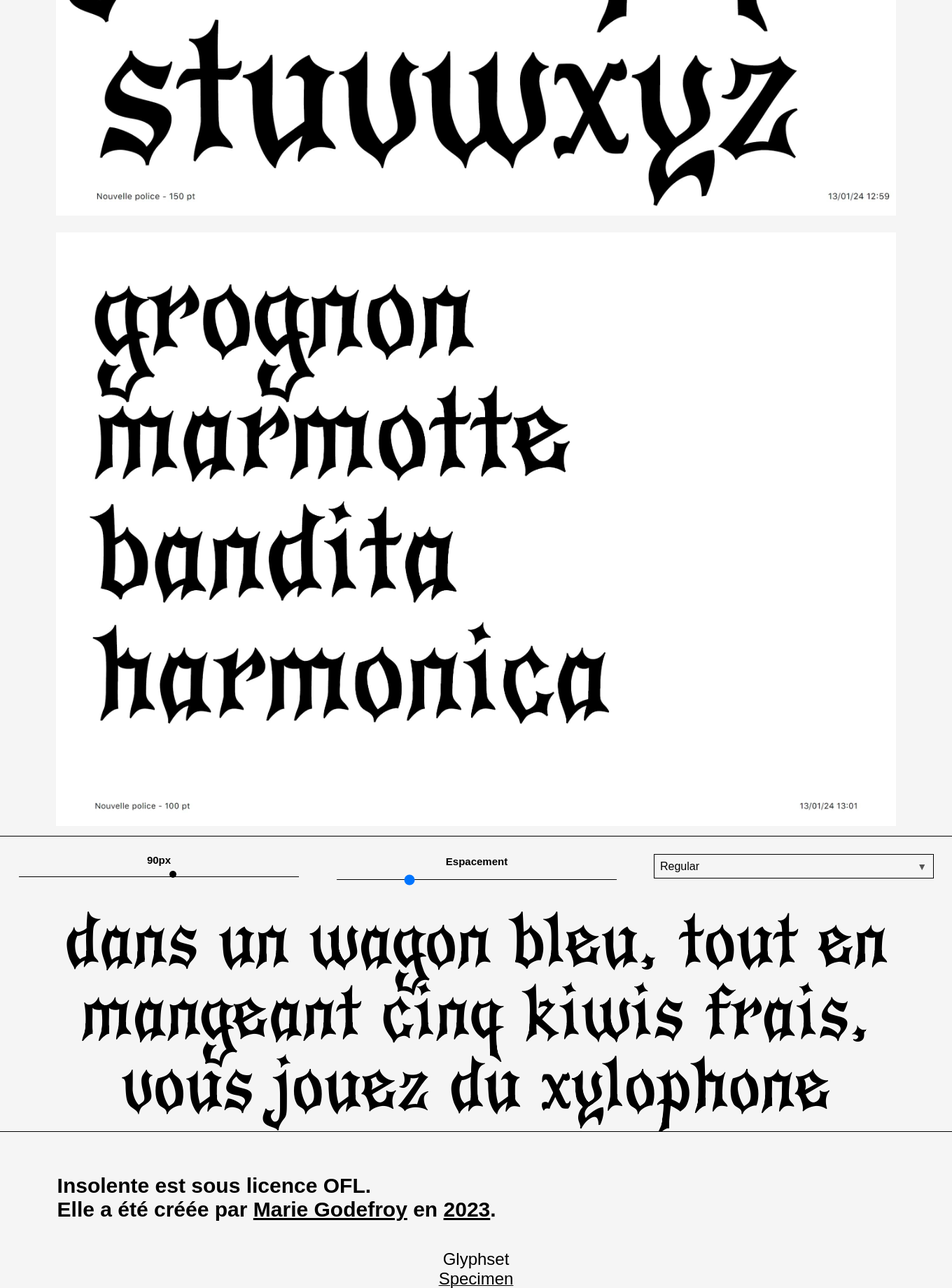
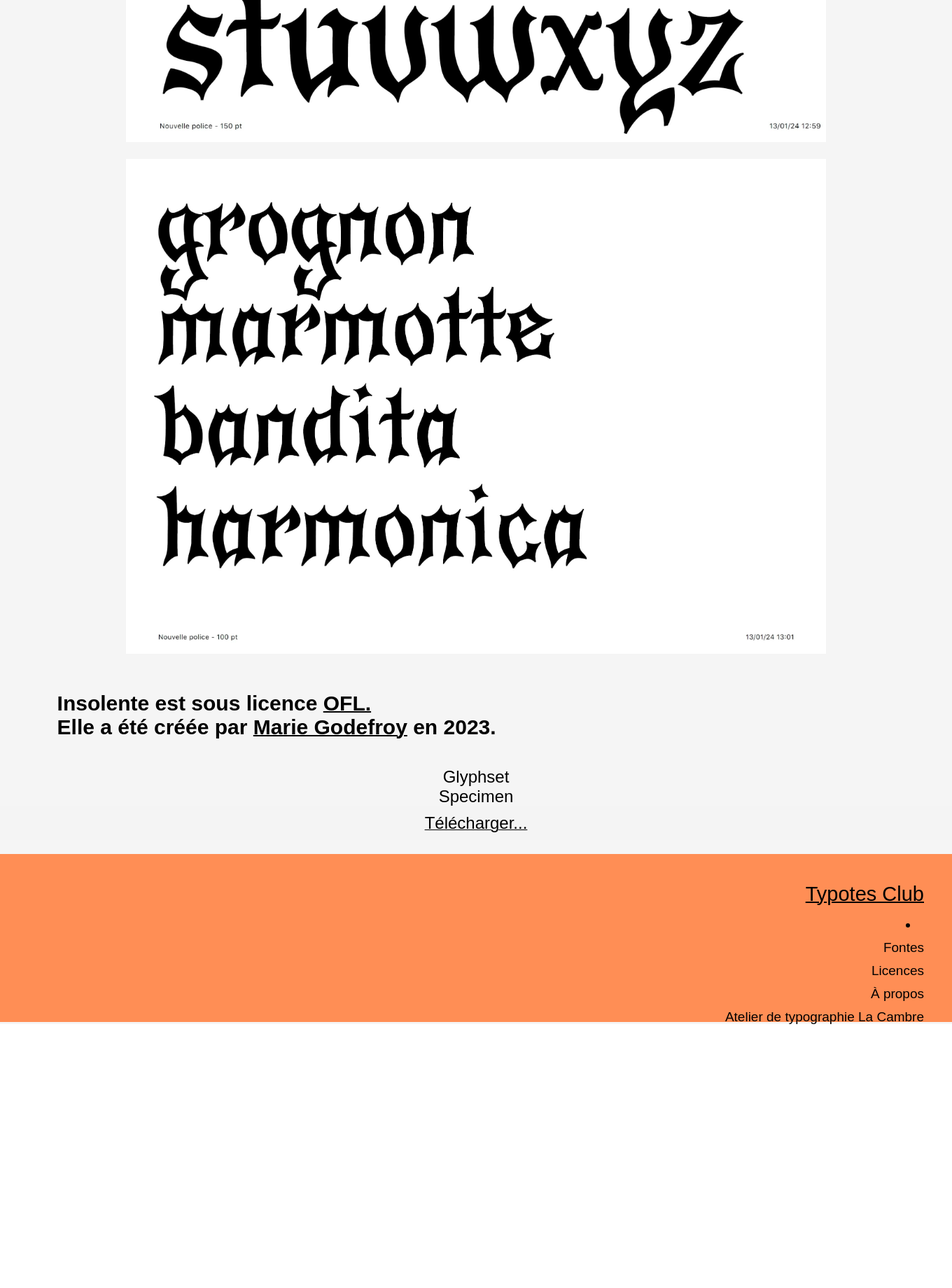
Before and after one commit to AdrienGantner/typotheque, a PHP site: page /fontes/insolente/index.html in a window 1360 px wide. Shown: the part 3600-5440 px from the top of the page at 70% size. After the commit the page ends 5063 px from the top, so only its background shows below. Run offline with PHP 8.4, Linux system fonts and the light colour scheme; some web fonts are replaced.

Commit message:
Add files via upload
major graphic updates

```diff
--- a/responsive-landing-page-2/fontes/insolente/index.html
+++ b/responsive-landing-page-2/fontes/insolente/index.html
@@ -8,26 +8,64 @@
 
 </head>
 <body>
+
     <!-------------------------------------------- menu------------------------------------------------>
 <section id="fixed">
     <div id="landing">
         <header class="header">
-            <a href="../../index.html" class="logo">Typothèque</a>
+            <a href="../../index.html"></a>
             <div id="white-bkgd"></div>
             <input class="menu-btn" type="checkbox" id="menu-btn" />
             <label class="menu-icon" for="menu-btn"><span class="navicon"></span></label>
             <ul class="menu">
-            <li><a href="#fontes">Fontes</a></li>
-            <li><a href="#licences">Licences</a></li>
+            <li><a href="../../index.html#moveable">Fontes</a></li>
+            <li><a href="../../licences/index.html">Licences</a></li>
             <li><a href="#auhasard">À Propos</a></li>
             </ul>
         </header>
     </div>
 
+
+    <div class="image-container">
+        <a href="../../index.html"><img id="logo" src="../../logo-circle-stroke.svg"f></a>
+    </div>
+
+
+
+<!-- <a href="../../index.html" class="logo"><img id="logo" src="../../logo-circle-stroke.svg"></a> -->
 <!--   FONT NAME   -->
 <div id="container-titre">
-    <p id="font-name">Insolente</p>
+    <p id="font-name">insolente</p>
     <button type="button" class="tags">Fonte gothique Eugénie Bidaut 2023</button>
+</div>
+
+
+
+<div id="editable-container">
+
+    <div class="setting-flex">
+        <div class="flex box1">
+            <div id="fontSizeDisplay"> <span id="fontSizeValue" class="txt">90</span>px</div>
+            <input type="range" min="10" max="150" value="87" class="slider txt" id="fontSlider">
+        </div>
+
+        <div class="container flex box2">
+            <label for="lineHeightSlider" class="txt">Espacement</label><br>
+            <input type="range" id="lineHeightSlider" class="slider" min="1" max="3" step="0.1" value="1.5">
+        </div>
+
+        <div id="font-dropdown" class="container flex box3" >
+            <div class="custom-dropdown-container">
+                <select name="fonts" class="txt">
+                    <option value="font1" style="width: 300px;">Regular</option>
+                </select>
+                <div class="dropdown-icon" class="txt">&#9660;</div>
+            </div>
+        </div>
+    </div>
+    <div id="textContainer">
+        <div class="editabletxt" class="txt" id="editableText" contenteditable="true" tag autocomplete="off" autocorrect="off" autocapitalize="off" spellcheck="false"> dans un wagon bleu, tout en mangeant cinq kiwis frais, vous jouez du xylophone</div>
+    </div>
 </div>
 
 <!--buttons for color change-->
@@ -65,53 +103,28 @@
 
 
 
-<div id="editable-container">
-
-    <div class="setting-flex">
-        <div class="flex box1">
-            <div id="fontSizeDisplay"> <span id="fontSizeValue" class="txt">90</span>px</div>
-            <input type="range" min="10" max="150" value="87" class="slider txt" id="fontSlider">
-        </div>
-
-        <div class="container flex box2">
-            <label for="lineHeightSlider" class="txt">Espacement</label><br>
-            <input type="range" id="lineHeightSlider" class="slider" min="1" max="3" step="0.1" value="1.5">
-        </div>
-
-        <div id="font-dropdown" class="container flex box3" >
-            <div class="custom-dropdown-container">
-                <select name="fonts" class="txt">
-                    <option value="font1" style="width: 300px;">Regular</option>
-                </select>
-                <div class="dropdown-icon" class="txt">&#9660;</div>
-            </div>
-        </div>
-    </div>
-    <div id="textContainer">
-        <div class="editabletxt" class="txt" id="editableText" contenteditable="true" tag autocomplete="off" autocorrect="off" autocapitalize="off" spellcheck="false"> dans un wagon bleu, tout en mangeant cinq kiwis frais, vous jouez du xylophone</div>
-    </div>
-</div>
-
 <!-- <h1>En usage</h1>
 
 <div id="container-en-usage">
 </div> -->
 
 <!-- <h1>Détails</h1> -->
-<h1 id="details">Insolente est sous licence OFL.<br>
-    Elle a été créée par <u>Marie&nbsp;Godefroy</u> en <u>2023</u>. </h1>
+<h1 id="details">Insolente est sous licence&nbsp;<u><a target="_blank" href="../../licences/index.html#licence-ofl">OFL.</a></u><br>
+    Elle a été créée par <u>Marie&nbsp;Godefroy</u> en 2023. </h1>
 
 <!-- <div id="button">
     <h1>Glyphset</h1>
 </div> -->
 
+
+<!----------functionning link blocks!------------>
 <div id="links">
     <a href="glyphset">Glyphset</a><br>
     <a href="specimen" class="links specimen">Specimen</a><br>
 
-    <button type="button" class="collapsible links">Télécharger</button>
+    <button type="button" class="collapsible links">Télécharger...</button>
 <div class="content">
-      <p>Cette fonte est téléchargeable sous la licence <u>OFL </u>.<br>
+  <p>Cette fonte est téléchargeable sous&nbsp;la&nbsp;licence&nbsp;<a href="../../licences/index.html"><u>OFL</u></a>.<br>
     Avec ce fichier, j'ai le droit:<br>
     d'utiliser la fonte pour un projet personnel.<br>
     Je n'ai pas le droit de l'utiliser pour un usage commercial. <br>Pour plus d'informations, contactez Marie&nbspGodefroy:<br>
@@ -124,6 +137,7 @@
     <button id="downloadButton" disabled>Télécharger</button>
   </div>
 </div>
+
 </div>
 
 <!-- <div id="container-bottom">
@@ -134,93 +148,38 @@
 </div> -->
 
 
-<section id="footer">
-</section>
+<footer>
+    <p id="footer-title"><a href="../../index.html"><u>Typotes Club</u></a></p>
+<li>
+    <ul>
+        <a href="../../index.html#moveable">Fontes</a>
+    </ul>
+    <ul>
+        <a href="../../licences/index.html">Licences</a>
+    </ul>
+    <ul>
+        <a href="">À propos</a>
+    </ul>
+    <ul>
+        <a id="link-footer" target="_blank" href="https://lacambretypo.be/fr">Atelier&nbsp;de&nbsp;typographie&nbsp;La&nbsp;Cambre</a>
+    </ul>
+</li>
+</footer>
 
-
-<!--script for buttons-->
+<!--animation collapsible-->
 <script>
-    const buttonStates = [
-        { text: '#40302A', background: 'white' },
-        { text: '#1B472A', background: '#F4E676' },
-        { text: '#37E676', background: '#FFFFE7' },
-        { text: '#680000', background: '#FFFFE7' },
-        { text: '#131313', background: '#f0f0f0' }
-    ];
-
-    function changeContrast(buttonIndex) {
-        const txtElements = document.getElementsByClassName('setting-flex');
-        const bkgdElement = document.getElementById('editable-container');
-
-        // Get the current button state
-        const currentState = buttonStates[buttonIndex];
-
-        // Change text color with transition
-        for (let i = 0; i < txtElements.length; i++) {
-
-        txtElements[i].style.color = currentState.text;
-        }
-
-        // Change background color with transition
-
-        bkgdElement.style.backgroundColor = currentState.background;
-
-        // Toggle between two colors for the current button
-        buttonStates[buttonIndex] = {
-        text: currentState.background,
-        background: currentState.text
-        };
-    }
-</script>
-
-<!--script for image slider-->
-<script>
-    let slideIndex = 1;
-showSlides(slideIndex);
-
-// Next/previous controls
-function plusSlides(n) {
-showSlides(slideIndex += n);
-}
-
-// Thumbnail image controls
-function currentSlide(n) {
-showSlides(slideIndex = n);
-}
-
-function showSlides(n) {
-let i;
-let slides = document.getElementsByClassName("mySlides");
-let dots = document.getElementsByClassName("dot");
-if (n > slides.length) {slideIndex = 1}
-if (n < 1) {slideIndex = slides.length}
-for (i = 0; i < slides.length; i++) {
-slides[i].style.display = "none";
-}
-for (i = 0; i < dots.length; i++) {
-dots[i].className = dots[i].className.replace(" active", "");
-}
-slides[slideIndex-1].style.display = "block";
-dots[slideIndex-1].className += " active";
-}
-</script>
-<!-- script for collapsible button-->
-<script>
+document.addEventListener('DOMContentLoaded', function() {
   var coll = document.getElementsByClassName("collapsible");
   var i;
 
   for (i = 0; i < coll.length; i++) {
     coll[i].addEventListener("click", function() {
       this.classList.toggle("active");
-    var content = this.nextElementSibling;
-    if (content.style.display === "block") {
-      content.style.display = "none";
-    } else {
-      content.style.display = "block";
+    });
   }
 });
-}
 </script>
+
 
 <!-- slider for text size -->
 <script>
@@ -268,7 +227,7 @@
     downloadButton.addEventListener('click', function () {
         if (agreeCheckbox.checked) {
             // Implement download logic here
-            alert('En téléchargement...');
+            /* alert('En téléchargement...'); */
         } else {
             alert('Veuillez accepter les conditions d\'utilisation avant de télécharger.');
         }
--- a/responsive-landing-page-2/fontes/insolente/styles.css
+++ b/responsive-landing-page-2/fontes/insolente/styles.css
@@ -1,5 +1,5 @@
 body {
-  font-family: "Karrik", sans-serif;
+  font-family: "L10", sans-serif;
   background: rgb(245, 245, 245);
 }
 
@@ -29,15 +29,51 @@
   font-family: insolente;
 }
 
-a{
+a:link, a:visited{
     text-decoration: none;
 }
+a:hover{
+  text-decoration: underline 1.5px solid black;
+}
+/* logo and logo animation*/
+/*
+@keyframes rotation {
+from {
+  transform: rotate(0deg);
+}
+to {
+  transform: rotate(359deg);
+}
+} */
+/*styling of logo */
+#logo {
+  height: 80px;
+  z-index: 1000;
+  left: 0;
+  right: 0;
+  margin: auto;
+  margin-top: 10px;
+  animation: rotation 20s infinite linear;
+}
 
-.logo{
-  font-family: "Karrik";
-  font-size: 30px;
+.image-container {
+  position: absolute;
+  top: 5px; /* Adjust as needed */
+  left: 5%;
 
+  z-index: 9999; /* Ensure it's on top of everything */
 }
+
+@keyframes rotation {
+  from {
+    transform: rotate(0deg);
+  }
+  to {
+    transform: rotate(360deg);
+  }
+}
+
+
 /***************** header, responsive hamburger menu *******************/
 a {
   color: #000;
@@ -191,6 +227,7 @@
   font-size: 35px;
   text-align: center;
   padding-left: none;
+  font-family: insolente;
   /* padding-top: 100px; */
 }
 #container-titre{
@@ -234,6 +271,7 @@
   border-top: 1px solid black;
   padding-bottom: 40px;
 }
+
 /*font slider*/
 
 
@@ -374,11 +412,11 @@
 /****************** image section **************************/
 #imageSection{
 text-align: center;
-
+padding-bottom: 20px;
 }
 #imageSection>img{
   width:90%;
-  max-width: 1200px;
+  max-width: 1000px;
   margin: 10px;
 }
 /******************************** glyphset ********************************/
@@ -423,8 +461,8 @@
   width: 100%;
 
 }
-
-.content{
+/*collapsible download page*/
+.content {
   border-radius: 25px;
   background-color: #e7e7e7;
   border: 1px solid black;
@@ -432,7 +470,32 @@
   min-width: 350px;
   max-width: 500px;
   margin: auto;
+  display: none;
+  overflow: hidden;
 }
+
+.collapsible.active + .content {
+  display: block; /* Display content when active */
+  animation: slideDown 0.5s ease-in-out forwards; /* Apply slide-down animation */
+}
+
+.collapsible:not(.active) + .content {
+  animation: slideUp 0.5s ease-in-out forwards; /* Apply slide-up animation */
+}
+
+@keyframes slideDown {
+  from {
+    max-height: 0;
+    opacity: 0;
+  }
+  to {
+    max-height: 500px;
+    opacity: 1;
+  }
+}
+
+
+
 .content>p{
   line-height: 29px;
 }
@@ -534,8 +597,53 @@
   vertical-align: middle;
 } */
 
-#footer{
+footer{
+  background-color: #ff8e55;
   margin-top: 20px;
-  height: 350px;
-  background-color: #EAEAEA;
+  height: 200px;
+  line-height: 16px;
+  text-align: right;
+  padding: 20px 0 20px 0;
 }
+#footer-title{
+  padding-right: 40px;
+  font-size: 29px;
+}
+u{
+  text-decoration: underline 2px solid black;
+}
+/* #footer>p,#footer>a{
+  padding-right: 30px;
+} */
+footer>li{
+  padding-right: 40px;
+  font-size: 19px;
+  line-height: 14px;
+}
+#link-footer{
+  margin-bottom: 20px;
+}
+#credits{
+  font-size: 20px;
+}
+
+/* footer credits */
+.collapsible-credits {
+  cursor: pointer;
+  border: none;
+  outline: none;
+  font-size: inherit;
+  font-family: inherit;
+  background-color: inherit;
+}
+
+/* Add a background color to the button if it is clicked on (add the .active class with JS), and when you move the mouse over it (hover) */
+/* .active, .collapsible:hover {
+  background-color: #dfdfdf;
+} */
+
+/* Style the collapsible content. Note: hidden by default */
+.content-credits {
+  display: none;
+  overflow: hidden;
+}
```
Lines whose indentation alone changed are shown as unchanged.
